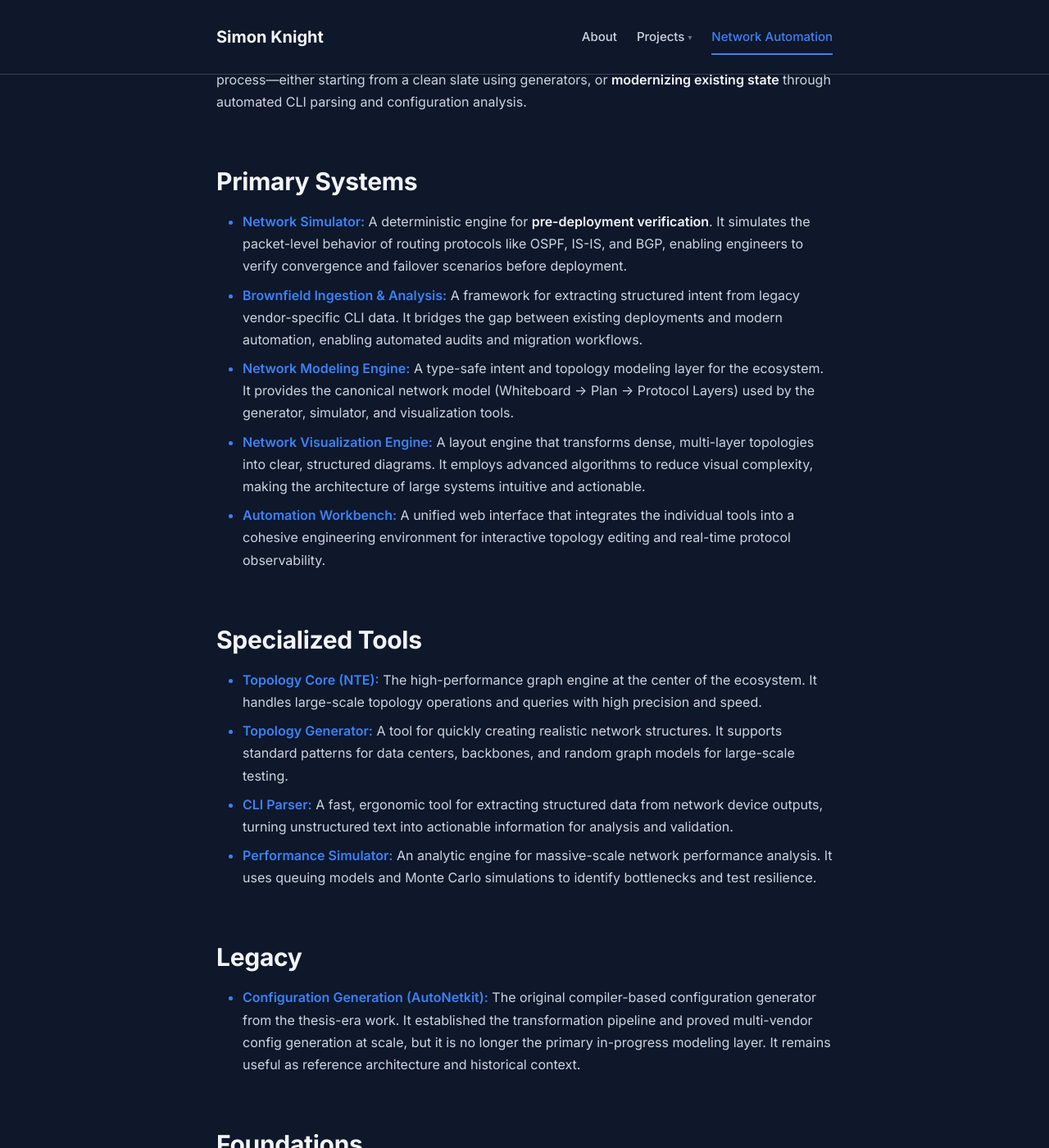
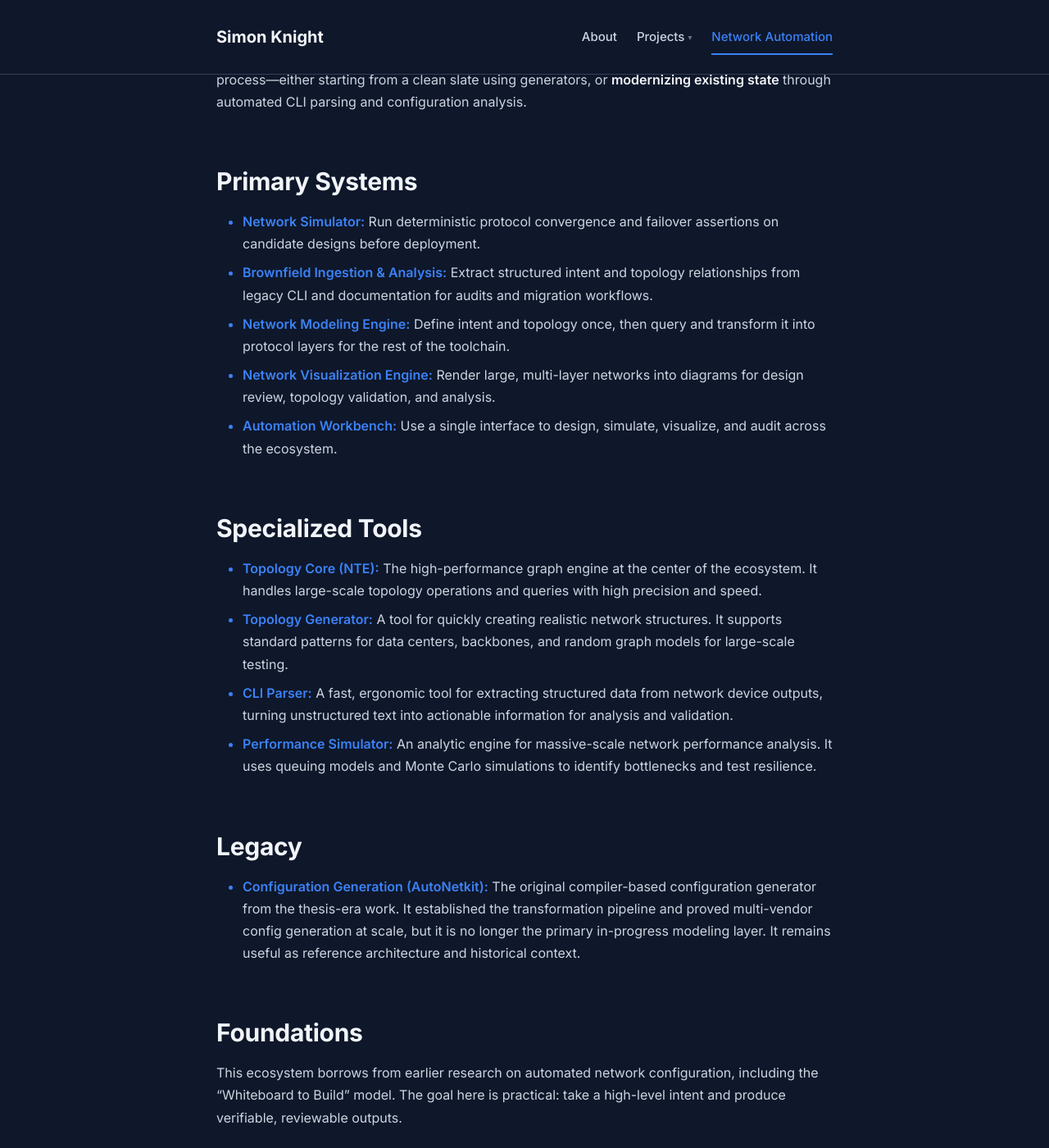
Before and after one commit to sk2/sk2.github.com, a Jekyll site: the page built from network-automation.md, in a window 1280 px wide and 1400 px high, scrolled down 1345 px. Shown: the whole window at 82% size. Built offline with Jekyll 4.4.1, drawn with Linux system fonts in a browser that asks for light colours; nearby versions of some CDN libraries; our own code applies the rules of GitHub Pages for plain Markdown files; some of the changed text lies outside the part shown.

Commit message:
Refine Network Automation copy

```diff
--- a/network-automation.md
+++ b/network-automation.md
@@ -51,11 +51,11 @@ We build specialized engines that handle specific stages of the network lifecycl
 
 ## Primary Systems
 
-- **[Network Simulator:](/projects/netsim)** A deterministic engine for **pre-deployment verification**. It simulates the packet-level behavior of routing protocols like OSPF, IS-IS, and BGP, enabling engineers to verify convergence and failover scenarios before deployment.
-- **[Brownfield Ingestion & Analysis:](/projects/configparsing)** A framework for extracting structured intent from legacy vendor-specific CLI data. It bridges the gap between existing deployments and modern automation, enabling automated audits and migration workflows.
-- **[Network Modeling Engine:](/projects/ank-pydantic)** A type-safe intent and topology modeling layer for the ecosystem. It provides the canonical network model (Whiteboard → Plan → Protocol Layers) used by the generator, simulator, and visualization tools.
-- **[Network Visualization Engine:](/projects/netvis)** A layout engine that transforms dense, multi-layer topologies into clear, structured diagrams. It employs advanced algorithms to reduce visual complexity, making the architecture of large systems intuitive and actionable.
-- **[Automation Workbench:](/projects/ank-workbench)** A unified web interface that integrates the individual tools into a cohesive engineering environment for interactive topology editing and real-time protocol observability.
+- **[Network Simulator:](/projects/netsim)** Run deterministic protocol convergence and failover assertions on candidate designs before deployment.
+- **[Brownfield Ingestion & Analysis:](/projects/configparsing)** Extract structured intent and topology relationships from legacy CLI and documentation for audits and migration workflows.
+- **[Network Modeling Engine:](/projects/ank-pydantic)** Define intent and topology once, then query and transform it into protocol layers for the rest of the toolchain.
+- **[Network Visualization Engine:](/projects/netvis)** Render large, multi-layer networks into diagrams for design review, topology validation, and analysis.
+- **[Automation Workbench:](/projects/ank-workbench)** Use a single interface to design, simulate, visualize, and audit across the ecosystem.
 
 ## Specialized Tools
 
@@ -70,7 +70,7 @@ We build specialized engines that handle specific stages of the network lifecycl
 
 ## Foundations
 
-The principles of this ecosystem are grounded in my PhD research on automated network configuration. This work introduced the "Whiteboard to Build" model, which continues to inform the development of modern, intent-based networking tools.
+This ecosystem borrows from earlier research on automated network configuration, including the "Whiteboard to Build" model. The goal here is practical: take a high-level intent and produce verifiable, reviewable outputs.
 
 - **[Network Modeling Foundations:](/projects/autonetkit-foundation)** The original research and implementation details that established the core abstractions for automated configuration.
 
```
